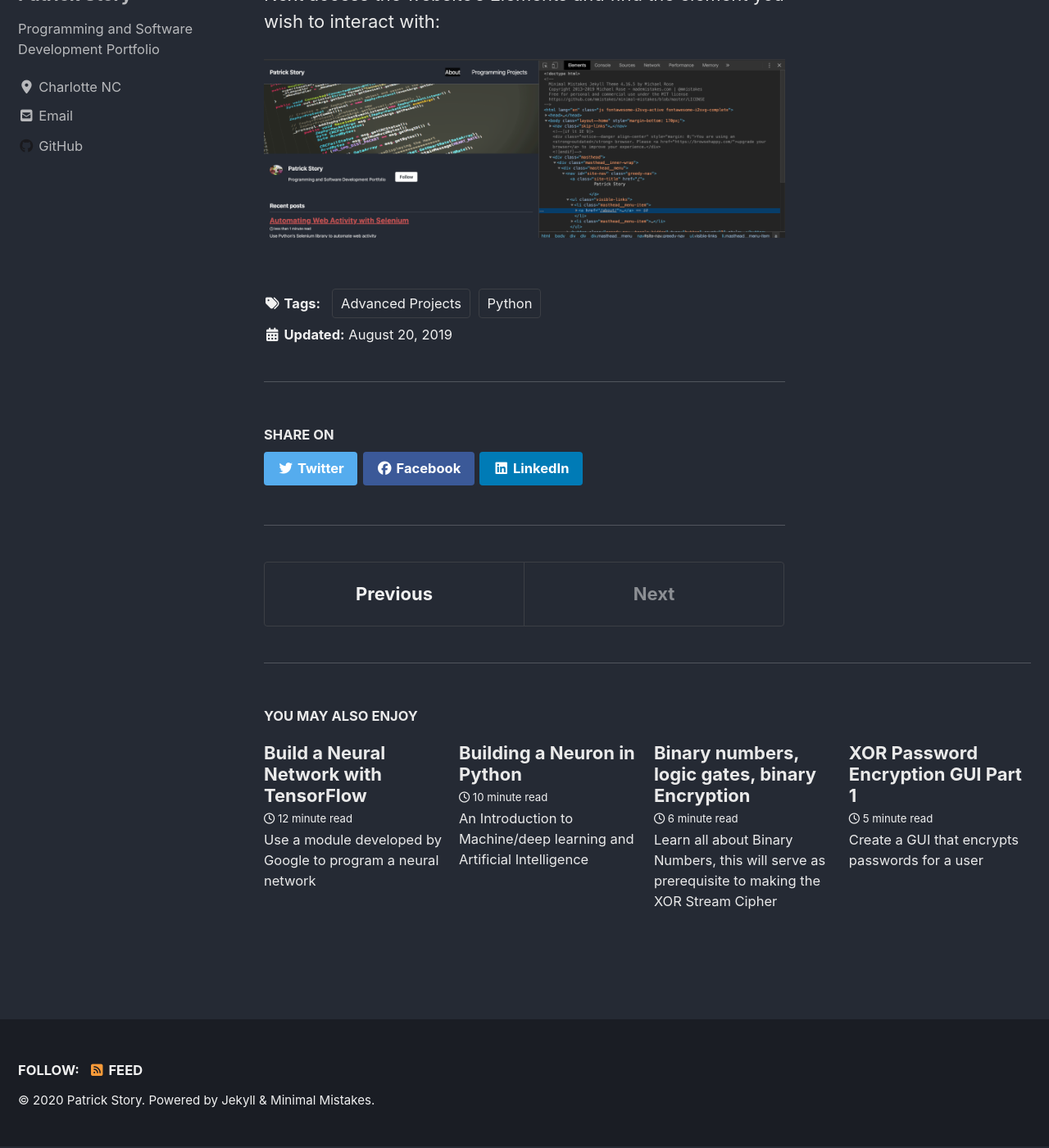
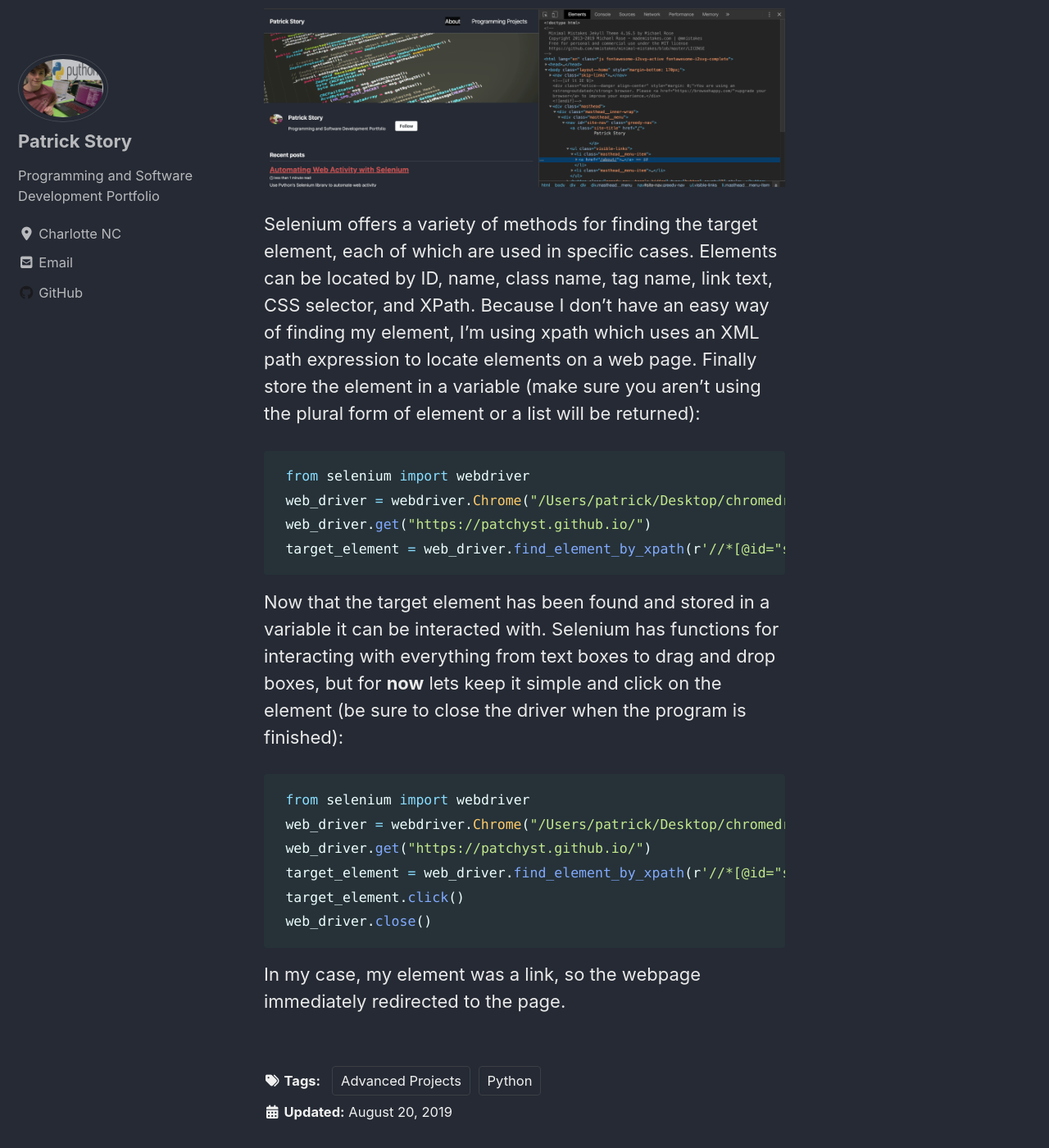
Before and after one commit to Patchyst/Patchyst.github.io, a Jekyll site: the page built from _posts/2020-11-1-selenium.md, in a window 1280 px wide and 1400 px high, scrolled down 2493 px. Shown: the whole window at 82% size. Built offline with Jekyll 4.4.1, drawn with Linux system fonts in a browser that asks for light colours; cached includes are drawn as plain includes; nearby versions of some CDN libraries; some of the changed text lies outside the part shown.

Commit message:
Updating Selenium Project

````diff
--- a/_posts/2020-11-1-selenium.md
+++ b/_posts/2020-11-1-selenium.md
@@ -26,13 +26,33 @@ Running the code so far should produce a blank page with a banner notifying you
 
 ![WEBDRIVER-EX1](/images/chromdriver.png){:class="img-responsive"}
 
-Next use the web_driver variable's function, get(), to pull up the webpage you wish to automate activity or scrape data from:
+Next use the web_driver variable's function get() to pull up the webpage you wish to automate activity or scrape data from. Access the website's html and find the element you wish to interact with::
 
 ```python
 from selenium import webdriver
 web_driver = webdriver.Chrome("/Users/patrick/Desktop/chromedriver")
-web_driver.get("https://selenium.dev/")
+web_driver.get("https://patchyst.github.io/")
 ```
-Next access the website's Elements and find the element you wish to interact with:
+
 
  ![WEBDRIVER-EX1](/images/webdriver2.png){:class="img-responsive"}
+
+ Selenium offers a variety of methods for finding the target element, each of which are used in specific cases. Elements can be located by ID, name, class name, tag name, link text, CSS selector, and XPath. Because I don't have an easy way of finding my element, I'm using xpath which uses an XML path expression to locate elements on a web page. Finally store the element in a variable (make sure you aren't using the plural form of element or a list will be returned):
+
+ ```python
+ from selenium import webdriver
+ web_driver = webdriver.Chrome("/Users/patrick/Desktop/chromedriver")
+ web_driver.get("https://patchyst.github.io/")
+ target_element = web_driver.find_element_by_xpath(r'//*[@id="site-nav"]/ul[1]/li[1]/a')
+ ```
+ Now that the target element has been found and stored in a variable it can be interacted with. Selenium has functions for interacting with everything from text boxes to drag and drop boxes, but for **now** lets keep it simple and click on the element (be sure to close the driver when the program is finished):
+
+ ```python
+ from selenium import webdriver
+ web_driver = webdriver.Chrome("/Users/patrick/Desktop/chromedriver")
+ web_driver.get("https://patchyst.github.io/")
+ target_element = web_driver.find_element_by_xpath(r'//*[@id="site-nav"]/ul[1]/li[1]/a')
+ target_element.click()
+ web_driver.close()
+ ```
+ In my case, my element was a link, so the webpage immediately redirected to the page.
````
